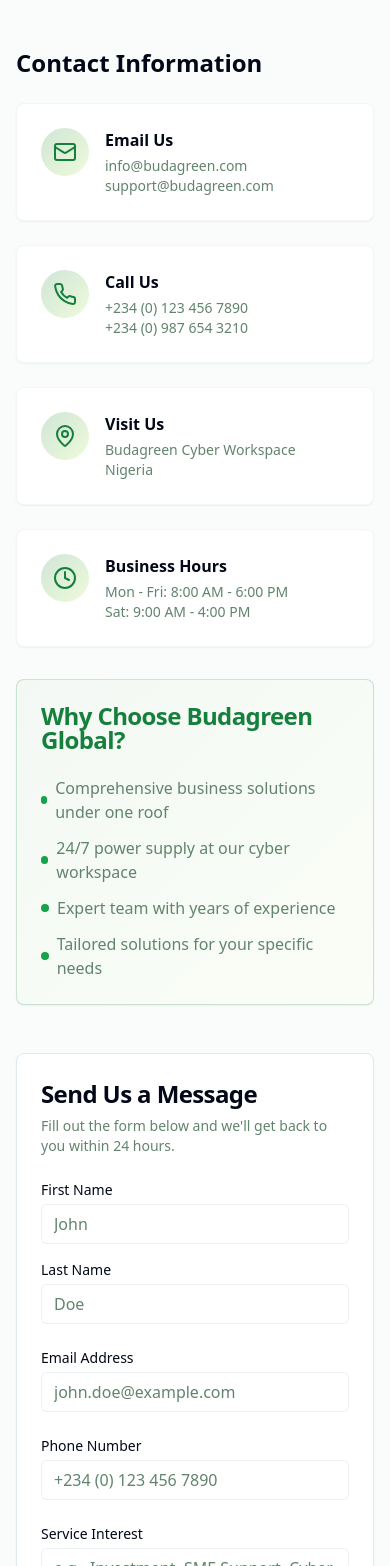
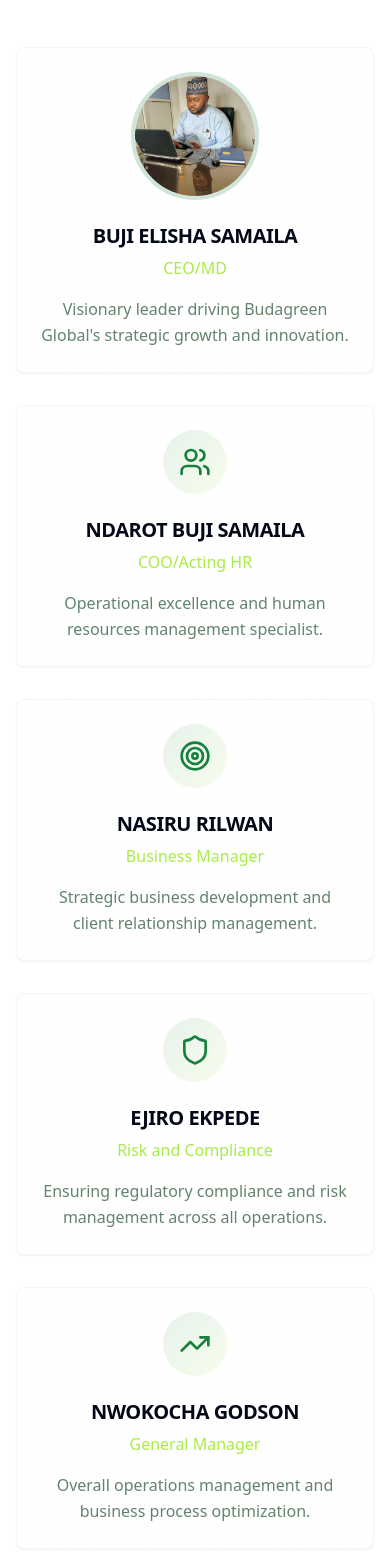
Before and after one commit to dreimac1/budagreen-grow-solutions, a React (Vite) app: page / in a window 390 px wide. Shown: the part 6474-8040 px from the top of the page. Built offline with nearby package versions, Linux system fonts and the light colour scheme.

Commit message:
Update contact information and add CEO
Replace contact information with provided phone numbers and address. Add management team details and the CEO's picture.

```diff
--- a/src/components/Contact.tsx
+++ b/src/components/Contact.tsx
@@ -15,14 +15,14 @@ const Contact = () => {
     {
       icon: Phone,
       title: "Call Us",
-      details: "+234 (0) 123 456 7890",
-      subDetails: "+234 (0) 987 654 3210"
+      details: "070 3960 5097",
+      subDetails: "090 2549 0266"
     },
     {
       icon: MapPin,
       title: "Visit Us",
-      details: "Budagreen Cyber Workspace",
-      subDetails: "Nigeria"
+      details: "Starcade Shopping Mall No 4, 2nd Floor",
+      subDetails: "Kachina Road, Sabo, Kaduna"
     },
     {
       icon: Clock,
@@ -124,7 +124,7 @@ const Contact = () => {
 
               <div>
                 <label className="text-sm font-medium text-foreground mb-1 block">Phone Number</label>
-                <Input type="tel" placeholder="+234 (0) 123 456 7890" className="border-border/60" />
+                <Input type="tel" placeholder="070 3960 5097" className="border-border/60" />
               </div>
 
               <div>
--- a/src/components/Footer.tsx
+++ b/src/components/Footer.tsx
@@ -77,11 +77,11 @@ const Footer = () => {
               </div>
               <div>
                 <p className="text-primary-foreground/80">Phone:</p>
-                <p>+234 (0) 123 456 7890</p>
+                <p>070 3960 5097 | 090 2549 0266</p>
               </div>
               <div>
                 <p className="text-primary-foreground/80">Location:</p>
-                <p>Budagreen Cyber Workspace, Nigeria</p>
+                <p>Starcade Shopping Mall No 4, 2nd Floor, Kachina Road, Sabo, Kaduna</p>
               </div>
             </div>
           </div>
--- a/src/components/Header.tsx
+++ b/src/components/Header.tsx
@@ -9,7 +9,7 @@ const Header = () => {
     { name: "Home", href: "#home" },
     { name: "Services", href: "#services" },
     { name: "Cyber Workspace", href: "#workspace" },
-    { name: "About", href: "#about" },
+    { name: "Management", href: "#about" },
     { name: "Contact", href: "#contact" },
   ];
 
--- /dev/null
+++ b/src/components/Management.tsx
@@ -0,0 +1,138 @@
+import { Card, CardContent, CardDescription, CardHeader, CardTitle } from "@/components/ui/card";
+import { Users, Award, Target, Shield, TrendingUp, Share2 } from "lucide-react";
+
+const Management = () => {
+  const managementTeam = [
+    {
+      name: "BUJI ELISHA SAMAILA",
+      position: "CEO/MD",
+      image: "/lovable-uploads/7ef2ff54-3ad7-4368-9382-2e76216d79a5.png",
+      icon: Award,
+      description: "Visionary leader driving Budagreen Global's strategic growth and innovation."
+    },
+    {
+      name: "NDAROT BUJI SAMAILA",
+      position: "COO/Acting HR",
+      icon: Users,
+      description: "Operational excellence and human resources management specialist."
+    },
+    {
+      name: "NASIRU RILWAN",
+      position: "Business Manager",
+      icon: Target,
+      description: "Strategic business development and client relationship management."
+    },
+    {
+      name: "EJIRO EKPEDE",
+      position: "Risk and Compliance",
+      icon: Shield,
+      description: "Ensuring regulatory compliance and risk management across all operations."
+    },
+    {
+      name: "NWOKOCHA GODSON",
+      position: "General Manager",
+      icon: TrendingUp,
+      description: "Overall operations management and business process optimization."
+    },
+    {
+      name: "CHRISTABEL WARAD KWAIBE",
+      position: "Social Media Manager",
+      icon: Share2,
+      description: "Digital marketing and social media strategy implementation."
+    }
+  ];
+
+  return (
+    <section id="about" className="py-20 bg-background">
+      <div className="container mx-auto px-4 sm:px-6 lg:px-8">
+        <div className="text-center mb-16">
+          <h2 className="text-3xl md:text-4xl font-bold mb-4 text-foreground">Our Management Team</h2>
+          <p className="text-xl text-muted-foreground max-w-3xl mx-auto">
+            Meet the experienced professionals leading Budagreen Global towards excellence and innovation
+          </p>
+        </div>
+
+        <div className="grid grid-cols-1 md:grid-cols-2 lg:grid-cols-3 gap-8">
+          {managementTeam.map((member, index) => {
+            const IconComponent = member.icon;
+            return (
+              <Card
+                key={index}
+                className={`group hover:shadow-elegant transition-all duration-300 hover:-translate-y-1 ${
+                  member.image ? 'lg:col-span-3 md:col-span-2' : ''
+                } bg-gradient-to-br from-card to-card/50 border-border/40`}
+              >
+                <CardHeader className="text-center pb-4">
+                  {member.image ? (
+                    <div className="mx-auto mb-4">
+                      <div className="w-32 h-32 mx-auto rounded-full overflow-hidden shadow-elegant border-4 border-primary/20">
+                        <img
+                          src={member.image}
+                          alt={member.name}
+                          className="w-full h-full object-cover"
+                        />
+                      </div>
+                    </div>
+                  ) : (
+                    <div className="mx-auto w-16 h-16 rounded-full bg-gradient-to-br from-primary/10 to-accent/10 flex items-center justify-center mb-4 group-hover:scale-110 transition-transform duration-300">
+                      <IconComponent className="w-8 h-8 text-primary" />
+                    </div>
+                  )}
+                  <CardTitle className="text-xl font-semibold text-foreground group-hover:text-primary transition-colors">
+                    {member.name}
+                  </CardTitle>
+                  <CardDescription className="text-accent font-medium text-base">
+                    {member.position}
+                  </CardDescription>
+                </CardHeader>
+                <CardContent className="text-center">
+                  <p className="text-muted-foreground leading-relaxed">
+                    {member.description}
+                  </p>
+                </CardContent>
+              </Card>
+            );
+          })}
+        </div>
+
+        {/* Company Values */}
+        <div className="mt-20">
+          <div className="text-center mb-12">
+            <h3 className="text-2xl md:text-3xl font-bold text-foreground mb-4">Our Core Values</h3>
+            <p className="text-muted-foreground max-w-2xl mx-auto">
+              The principles that guide our commitment to excellence and client satisfaction
+            </p>
+          </div>
+
+          <div className="grid grid-cols-1 md:grid-cols-3 gap-8">
+            <div className="text-center p-6 rounded-lg bg-gradient-to-br from-primary/5 to-accent/5 border border-primary/20">
+              <div className="w-16 h-16 mx-auto mb-4 rounded-full bg-gradient-to-br from-primary/20 to-accent/20 flex items-center justify-center">
+                <Award className="w-8 h-8 text-primary" />
+              </div>
+              <h4 className="text-xl font-semibold text-foreground mb-2">Excellence</h4>
+              <p className="text-muted-foreground">Delivering superior quality in all our services and solutions</p>
+            </div>
+
+            <div className="text-center p-6 rounded-lg bg-gradient-to-br from-success/5 to-primary/5 border border-success/20">
+              <div className="w-16 h-16 mx-auto mb-4 rounded-full bg-gradient-to-br from-success/20 to-primary/20 flex items-center justify-center">
+                <Shield className="w-8 h-8 text-success" />
+              </div>
+              <h4 className="text-xl font-semibold text-foreground mb-2">Integrity</h4>
+              <p className="text-muted-foreground">Building trust through transparent and ethical business practices</p>
+            </div>
+
+            <div className="text-center p-6 rounded-lg bg-gradient-to-br from-accent/5 to-success/5 border border-accent/20">
+              <div className="w-16 h-16 mx-auto mb-4 rounded-full bg-gradient-to-br from-accent/20 to-success/20 flex items-center justify-center">
+                <TrendingUp className="w-8 h-8 text-accent" />
+              </div>
+              <h4 className="text-xl font-semibold text-foreground mb-2">Innovation</h4>
+              <p className="text-muted-foreground">Embracing cutting-edge solutions for sustainable growth</p>
+            </div>
+          </div>
+        </div>
+      </div>
+    </section>
+  );
+};
+
+export default Management;
--- a/src/pages/Index.tsx
+++ b/src/pages/Index.tsx
@@ -2,6 +2,7 @@ import Header from "@/components/Header";
 import Hero from "@/components/Hero";
 import Services from "@/components/Services";
 import CyberWorkspace from "@/components/CyberWorkspace";
+import Management from "@/components/Management";
 import Contact from "@/components/Contact";
 import Footer from "@/components/Footer";
 
@@ -13,6 +14,7 @@ const Index = () => {
         <Hero />
         <Services />
         <CyberWorkspace />
+        <Management />
         <Contact />
       </main>
       <Footer />
```
Also changed, not shown: public/lovable-uploads/7ef2ff54-3ad7-4368-9382-2e76216d79a5.png (added).
